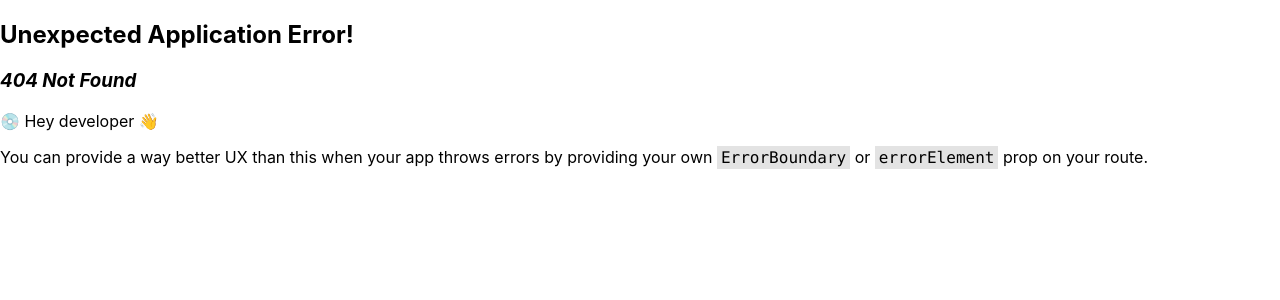
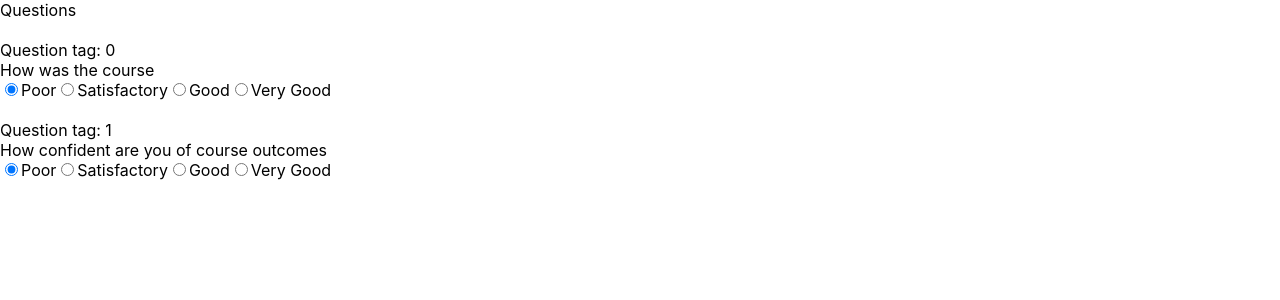
Before and after one commit to Pheonix-db-team/PG-Accreditation-Automation, a React (Create React App) app: page /cesresponse in a window 1280 px wide. Before the commit this address had no page. Shown: the top 300 px of the page. Built offline with nearby package versions, Linux system fonts and the light colour scheme.

Commit message:
CES reponse page skeleton view

```diff
--- /dev/null
+++ b/src/pages/CESResponsePage.js
@@ -0,0 +1,60 @@
+
+
+import React from 'react'
+import { useState, useEffect } from 'react';
+function CESResponsePage() {
+
+    const quesArr = [{
+        question_prompt: "How was the course",
+        option_A: "Poor",
+        option_B: "Satisfactory",
+        option_C: "Good",
+        option_D: "Very Good",
+        tag: 0
+    },
+    {
+        question_prompt: "How confident are you of course outcomes",
+        option_A: "Poor",
+        option_B: "Satisfactory",
+        option_C: "Good",
+        option_D: "Very Good",
+        tag: 1
+    }]
+    const option_selected_dict = {};
+    quesArr.map((ques, key) => {
+        option_selected_dict[ques['tag']] = 'A';//Initially all As
+    })
+    const [optionsDict, setOptionsDict] = useState(option_selected_dict);
+    console.log("option dict check " + optionsDict[0])
+    const handleMultiRadioChange = (e, tag) => {
+        const dict_temp = optionsDict;
+        dict_temp[tag] = e.target.value;
+        setOptionsDict(dict_temp);
+        console.log(tag + " tag changed to " + optionsDict[tag]);
+        // console.log("Set option called");
+        //setOption(e.target.value)
+    }
+    return (
+        <body>
+            Questions
+            {quesArr.map((ques, index) =>
+                <div key={index}>
+                    <br></br>
+                    Question tag: {ques['tag']}
+                    <br></br>
+                    {ques['question_prompt']}<br></br>
+                    <label ><input type="radio" name={ques['tag']} value='A' defaultChecked={optionsDict[ques['tag']] === "A"} onChange={(e) => handleMultiRadioChange(e, ques['tag'])} />{ques['option_A']}</label>
+                    <label ><input type="radio" name={ques['tag']} value='B' defaultChecked={optionsDict[ques['tag']] === "B"} onChange={(e) => handleMultiRadioChange(e, ques['tag'])} />{ques['option_B']}</label>
+                    <label ><input type="radio" name={ques['tag']} value='C' defaultChecked={optionsDict[ques['tag']] === "C"} onChange={(e) => handleMultiRadioChange(e, ques['tag'])} />{ques['option_C']}</label>
+                    <label ><input type="radio" name={ques['tag']} value='D' defaultChecked={optionsDict[ques['tag']] === "D"} onChange={(e) => handleMultiRadioChange(e, ques['tag'])} />{ques['option_D']}</label>
+
+                    <br></br>
+                </div>
+            )
+            }
+        </body>
+
+    );
+}
+
+export default CESResponsePage
--- a/src/pages/RadioButtonPage.js
+++ b/src/pages/RadioButtonPage.js
@@ -67,10 +67,10 @@ function RadioButtonPage() {
                     Question tag: {ques['tag']}
                     <br></br>
                     {ques['question_prompt']}<br></br>
-                    <label ><input type="radio" name={ques['tag']} value={'A'} defaultChecked={optionsDict['tag'] === 'A'} onChange={(e) => handleMultiRadioChange(e, ques['tag'])} />{ques['option_A']}</label>
-                    <label ><input type="radio" name={ques['tag']} value={'B'} defaultChecked={optionsDict['tag'] === 'B'} onChange={(e) => handleMultiRadioChange(e, ques['tag'])} />{ques['option_B']}</label>
-                    <label ><input type="radio" name={ques['tag']} value={'C'} defaultChecked={optionsDict['tag'] === 'C'} onChange={(e) => handleMultiRadioChange(e, ques['tag'])} />{ques['option_C']}</label>
-                    <label ><input type="radio" name={ques['tag']} value={'D'} defaultChecked={optionsDict['tag'] === 'D'} onChange={(e) => handleMultiRadioChange(e, ques['tag'])} />{ques['option_D']}</label>
+                    <label ><input type="radio" name={ques['tag']} value={'A'} defaultChecked={optionsDict[ques['tag']] === 'A'} onChange={(e) => handleMultiRadioChange(e, ques['tag'])} />{ques['option_A']}</label>
+                    <label ><input type="radio" name={ques['tag']} value={'B'} defaultChecked={optionsDict[ques['tag']] === 'B'} onChange={(e) => handleMultiRadioChange(e, ques['tag'])} />{ques['option_B']}</label>
+                    <label ><input type="radio" name={ques['tag']} value={'C'} defaultChecked={optionsDict[ques['tag']] === 'C'} onChange={(e) => handleMultiRadioChange(e, ques['tag'])} />{ques['option_C']}</label>
+                    <label ><input type="radio" name={ques['tag']} value={'D'} defaultChecked={optionsDict[ques['tag']] === 'D'} onChange={(e) => handleMultiRadioChange(e, ques['tag'])} />{ques['option_D']}</label>
 
                     <br></br>
                 </div>
```
Also changed, not shown: src/index.js (+8 -0 lines).
